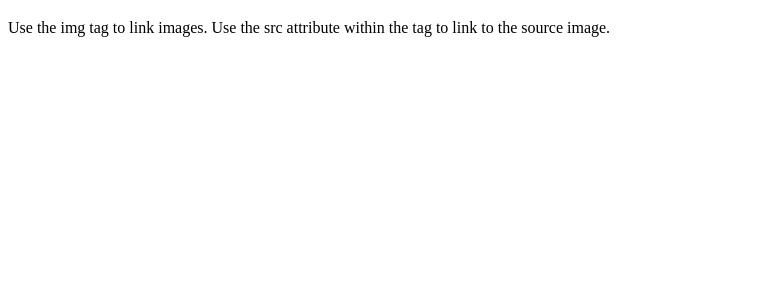
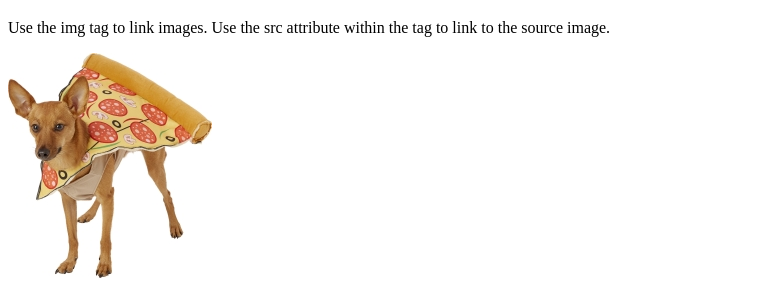
Before and after one commit to lieutenantjesus/lieutenantjesus.github.io, a plain HTML site: page index.html in a window 1280 px wide. Shown: the part 665-955 px from the top of the page, without its empty margins (0-758 px from the left). Before the commit the page ends 800 px from the top, so only its background shows below. Drawn offline with Linux system fonts and the light colour scheme.

Commit message:
Update index.html

```diff
--- a/index.html
+++ b/index.html
@@ -22,7 +22,7 @@
 
 		<h1>Images</h1>
 		<p>Use the img tag to link images. Use the src attribute within the tag to link to the source image.</p>
-		<img "smallpizza.jpg">
+		<img src="smallpizza.jpg">
 
 
 
```
